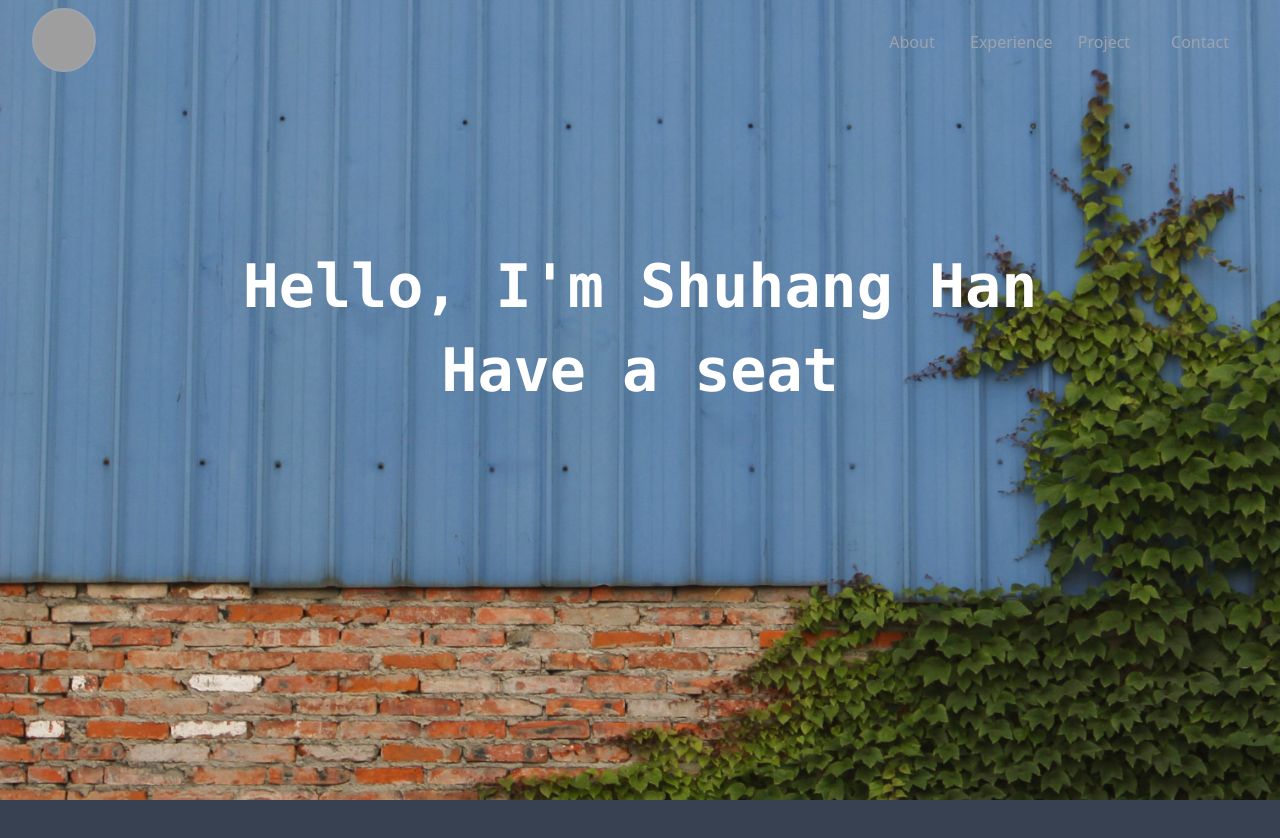
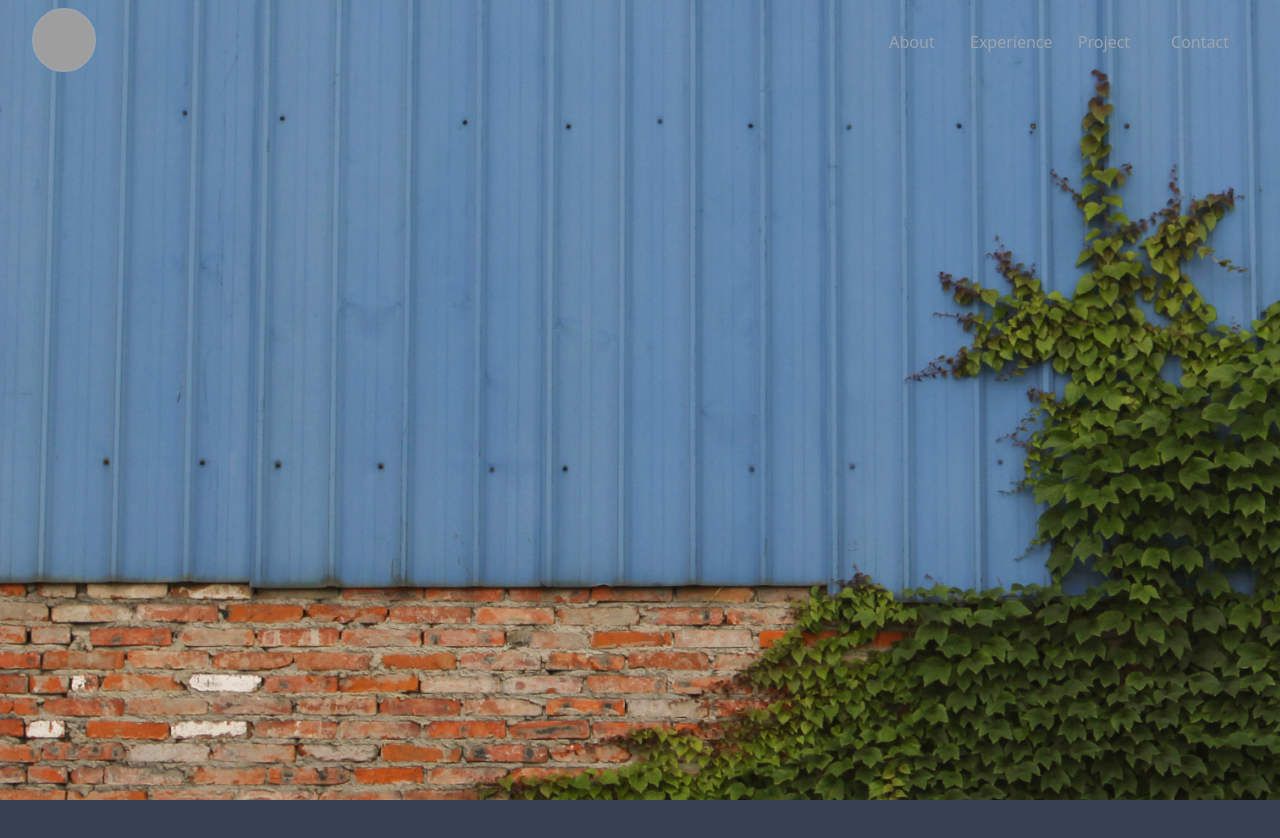
Before and after one commit to SkarnerV/website, a React (Vite) app: page / in a window 1280 px wide. Shown: the top 838 px of the page. Built offline with nearby package versions, Linux system fonts and the light colour scheme; grey boxes are pictures that could not be loaded.

Commit message:
removed rotation text

```diff
--- a/src/pages/landing.tsx
+++ b/src/pages/landing.tsx
@@ -5,7 +5,7 @@ const LandingPage = () => {
   return (
     <div className="flex flex-col bg-cover bg-mainbg h-screen items-center w-full">
       <div className=" text-center text-white font-bold text-4xl md:text-6xl font-mono mt-64">
-        <RotatingText />
+        {/* <RotatingText /> */}
       </div>
       <div className="mt-6"></div>
     </div>
```
Also changed, not shown: 3 other files (tests, documents, lock files or other folders).
